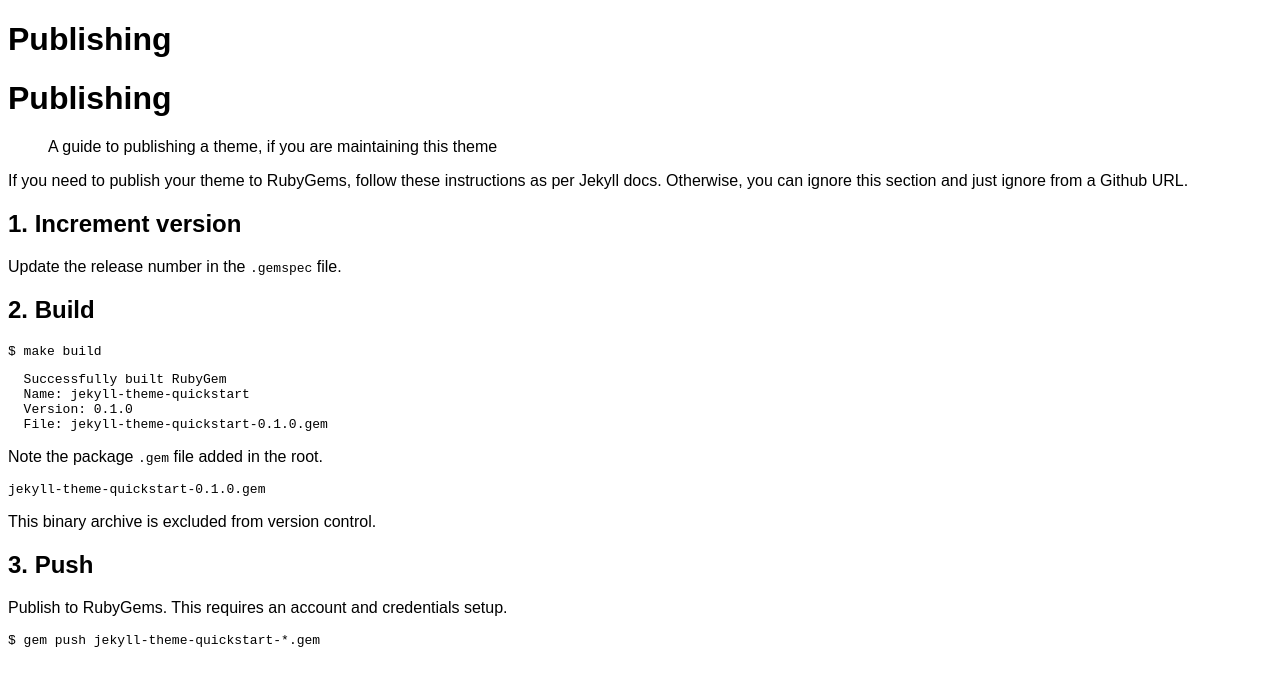
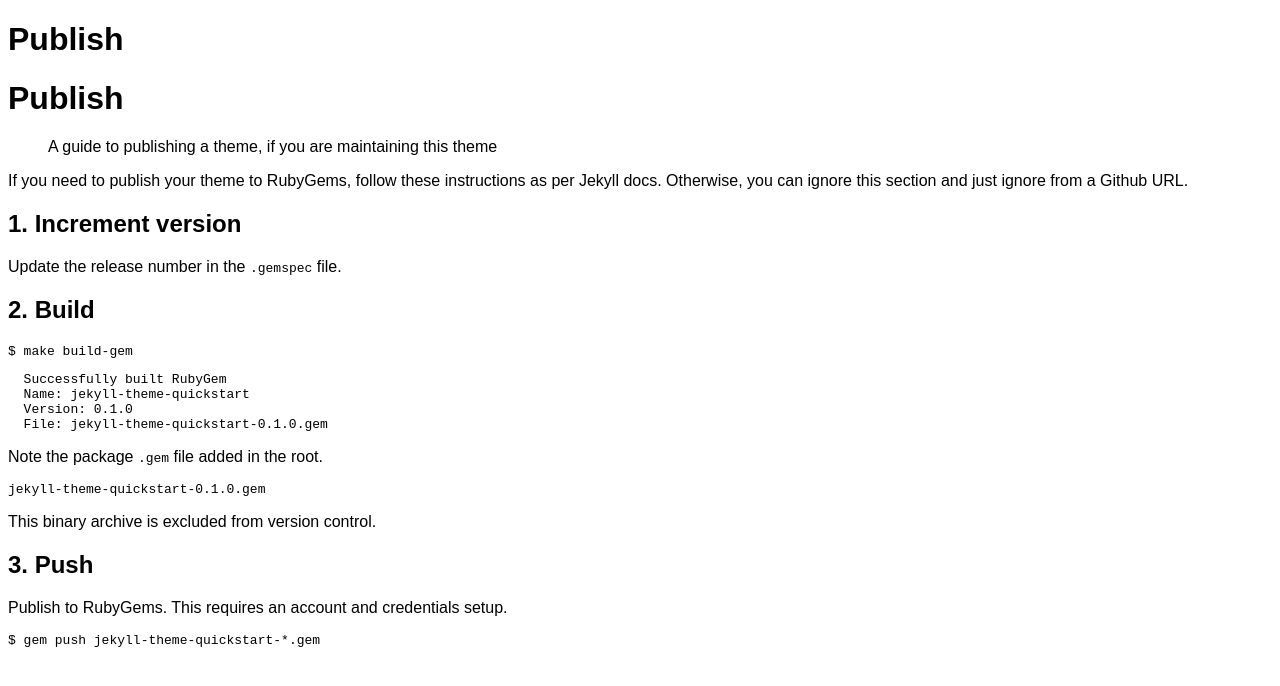
Before and after one commit to MichaelCurrin/jekyll-theme-quickstart, a Jekyll site: the page built from docs/publish.md, in a window 1280 px wide. Shown: the top 686 px of the page. Built offline with Jekyll 4.4.1, drawn with Linux system fonts in a browser that asks for light colours; our own code applies the rules of GitHub Pages for plain Markdown files.

Commit message:
chore: Rename publishing.md to publish.md

````diff
--- a/docs/publishing.md
+++ b/docs/publish.md
@@ -1,4 +1,4 @@
-# Publishing
+# Publish
 > A guide to publishing a theme, if you are maintaining this theme
 
 If you need to publish your theme to RubyGems, follow these instructions as per Jekyll docs. Otherwise, you can ignore this section and just ignore from a Github URL.
@@ -12,7 +12,7 @@ Update the release number in the `.gemspec` file.
 ## 2. Build
 
 ```sh
-$ make build
+$ make build-gem
 ```
 ```
   Successfully built RubyGem
````
